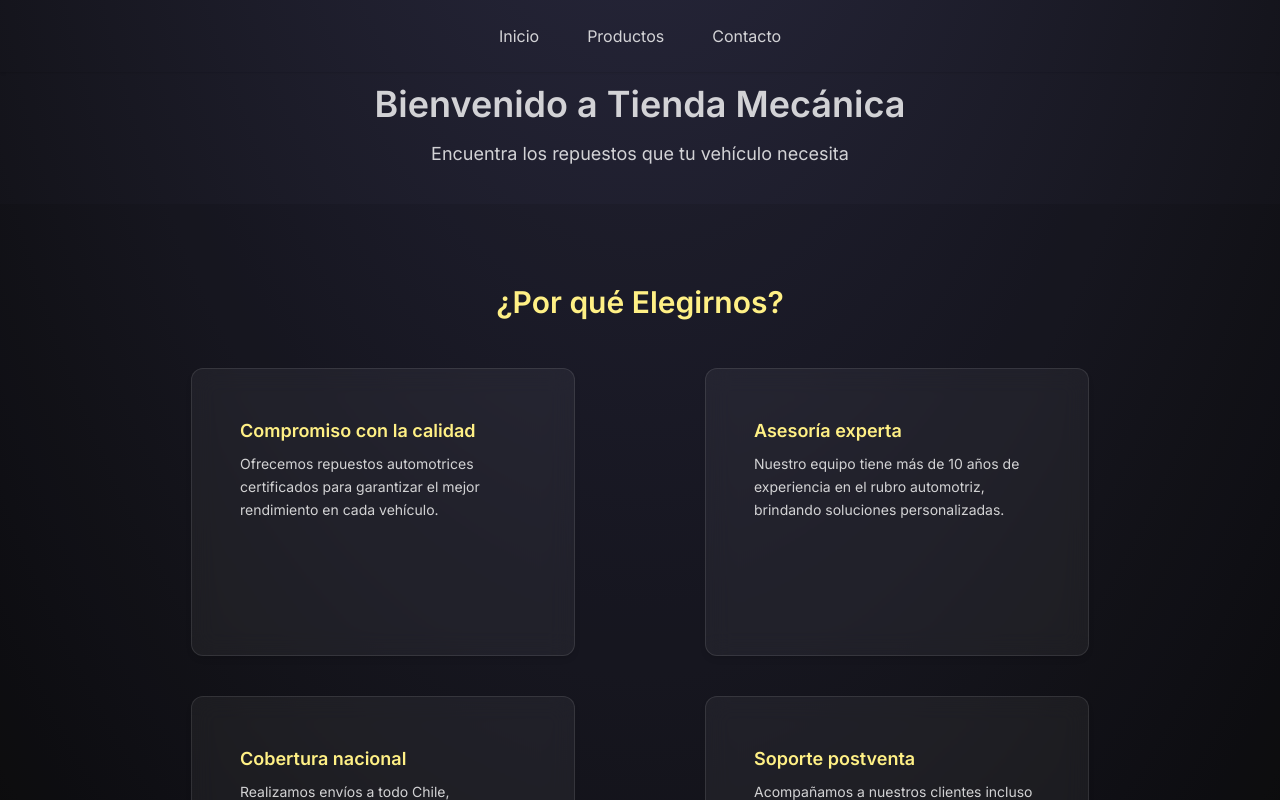
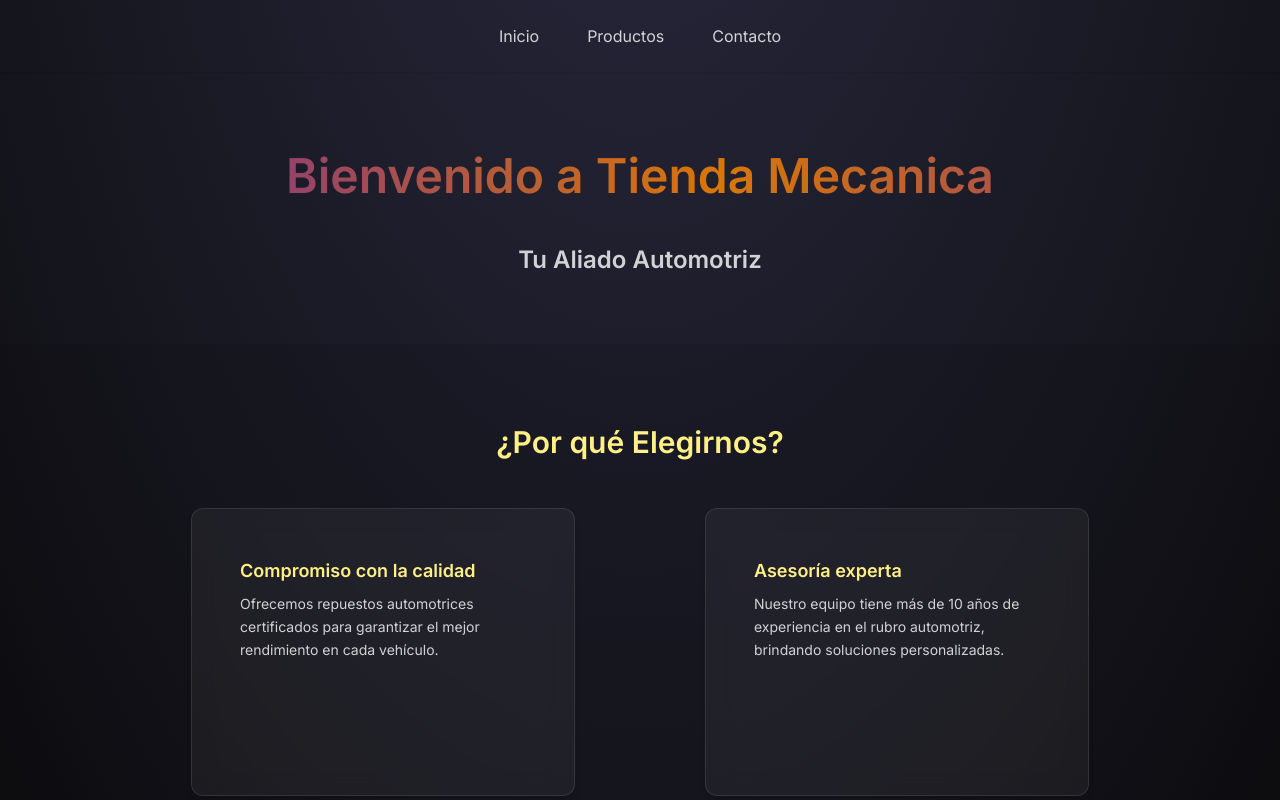
Before and after one commit to Dashaketa/tienda-mecanica, a React (Vite) app in the folder Tienda-Mecanica/: page / in a window 1280 px wide. Shown: the top 800 px of the page. Built offline with nearby package versions, Linux system fonts and the light colour scheme.

Commit message:
Css implementado

```diff
--- a/Tienda-Mecanica/package.json
+++ b/Tienda-Mecanica/package.json
@@ -12,6 +12,7 @@
   "dependencies": {
     "@tailwindcss/vite": "^4.1.4",
     "flowbite": "^3.1.2",
+    "framer-motion": "^12.7.4",
     "react": "^19.0.0",
     "react-dom": "^19.0.0",
     "swiper": "^11.2.6",
--- a/Tienda-Mecanica/src/sections/Hero.jsx
+++ b/Tienda-Mecanica/src/sections/Hero.jsx
@@ -1,15 +1,18 @@
-import FancyButton from "../components/FancyButton";
+import '/Users/sebastianlopez/Documents/Duoc/5to Semestre/tienda/Tienda-Mecanica/src/styles/titulos.css';
+
 
 export default function Hero() {
   return (
-    <header className="bg-transparent text-center py-3 px-4">
-      <h2 className="text-white/80 text-4xl font-bold text-vite mb-4">
-        Bienvenido a Tienda Mecánica
-      </h2>
-      <p className="text-white/80 text-lg mb-6">
-        Encuentra los repuestos que tu vehículo necesita
-      </p>
-
+    <header className="relative bg-transparent text-center py-16 px-4">
+      <div className="mx-auto max-w-4xl">
+        {/* Título principal */}
+        <div className=" bg-transparent p-1 inline-block rounded-lg">
+         <h1 className='titulo-principal'>Bienvenido a Tienda Mecanica</h1>
+          <p className="mt-4 text-2xl font-semibold text-white/80">
+  Tu Aliado Automotriz
+         </p>
+        </div>
+      </div>
     </header>
   );
 }
--- /dev/null
+++ b/Tienda-Mecanica/src/styles/titulos.css
@@ -0,0 +1,29 @@
+/* Gradiente animado profesional */
+.titulo-principal {
+    font-size: 3rem; /* 48px */
+    font-weight: 800;
+    text-align: center;
+    background: linear-gradient(90deg, #6b21a8 0%, #d97706 50%, #6b21a8 100%);
+    background-size: 200% auto;
+    -webkit-background-clip: text;
+    background-clip: text;
+    color: transparent;
+    animation: shine 5s linear infinite;
+    display: inline-block;
+    margin-bottom: 1rem;
+  }
+
+  @keyframes shine {
+    to { background-position: 200% center; }
+  }
+
+  /* Efecto hover avanzado */
+  .titulo-principal:hover {
+    animation: shine 1s linear infinite, pulse 2s ease infinite;
+
+  }
+
+  @keyframes pulse {
+    0%, 100% { opacity: 1; }
+    50% { opacity: 0.9; }
+  }
```
Also changed, not shown: Tienda-Mecanica/src/App.jsx (line endings or trailing spaces), 1 other file (tests, documents, lock files or other folders).
